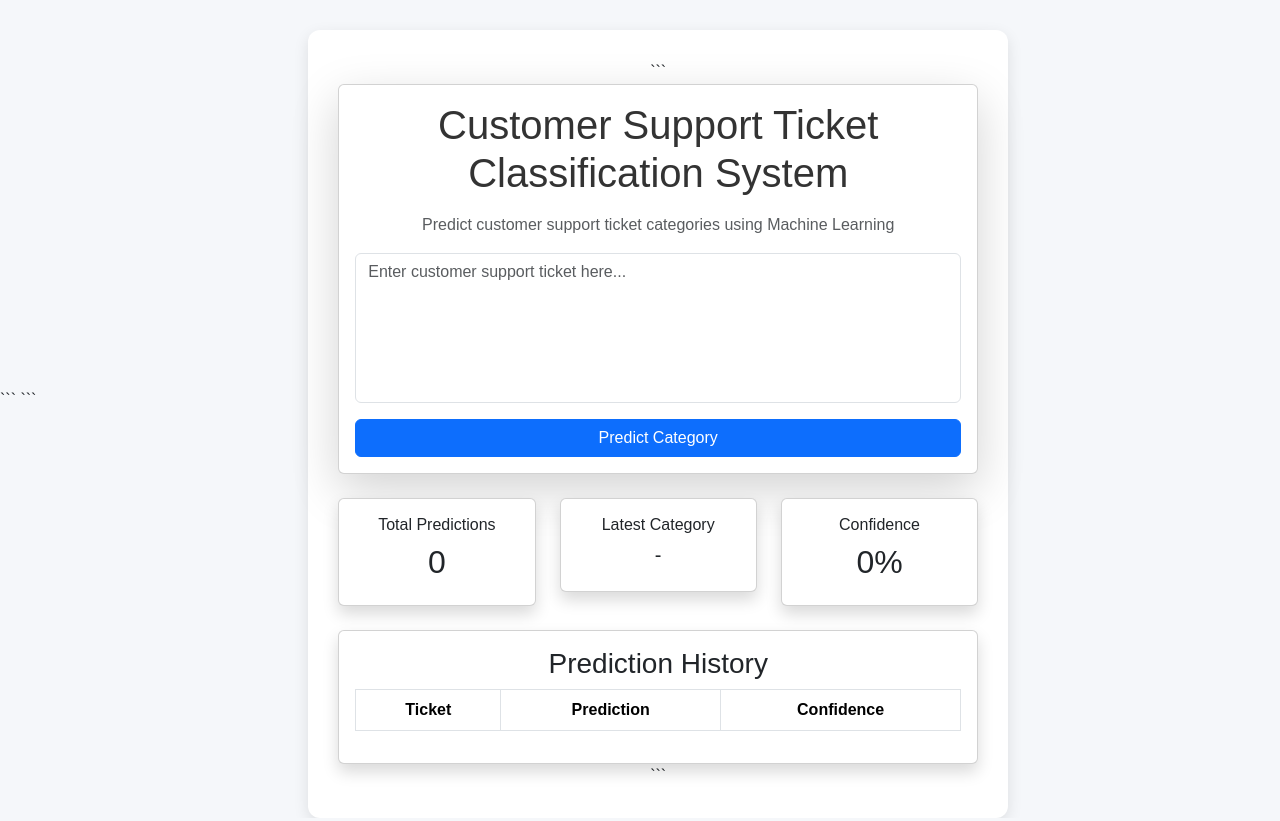
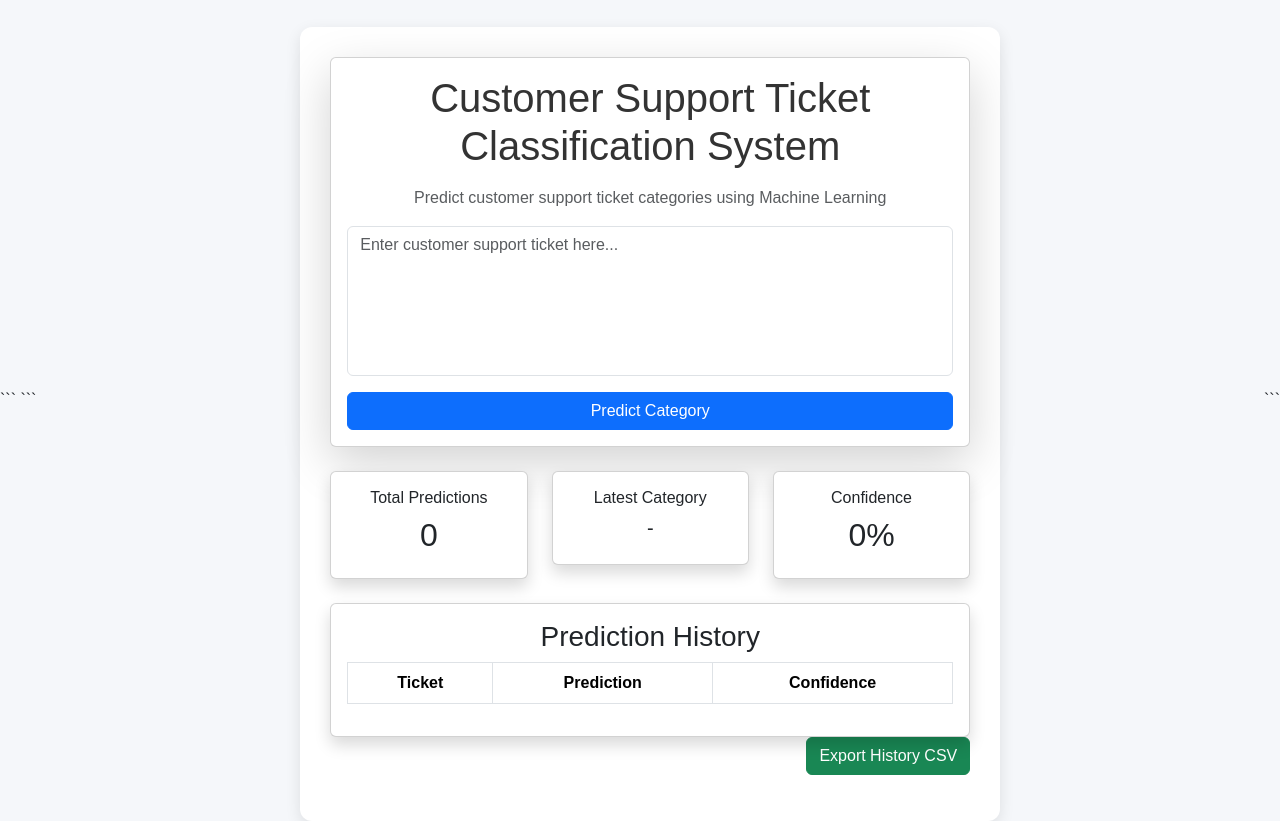
Before and after one commit to Khushichoudhary29/customer-support-ticket-classifier, a Flask app: page / in a window 1280 px wide. Run offline with Flask 3, Linux system fonts and the light colour scheme; lists and menus that the app fills with data are empty; parts of the project's set-up code (start-up, migrations or seed data) failed here and were passed over.

Commit message:
Added CSV export functionality for prediction history

````diff
--- a/app.py
+++ b/app.py
@@ -1,4 +1,6 @@
 from flask import Flask, request, jsonify, render_template
+import pandas as pd
+from flask import send_file
 import joblib
 import numpy as np
 
@@ -95,6 +97,28 @@ def history():
     return jsonify(records)
 
 
+@app.route("/export")
+def export_history():
+
+    records = get_prediction_history()
+
+    if not records:
+        return jsonify({
+            "message": "No prediction history found."
+        })
+
+    df = pd.DataFrame(records)
+
+    csv_file = "predictions.csv"
+
+    df.to_csv(csv_file, index=False)
+
+    return send_file(
+        csv_file,
+        as_attachment=True
+    )
+
+
 # --------------------------------------------------
 # Run Application
 # --------------------------------------------------
--- /dev/null
+++ b/predictions.csv
@@ -0,0 +1,6 @@
+id,ticket_text,prediction,confidence,created_at
+5,unable to see information,Subscription Cancellation,10.15,2026-06-01 06:01:48
+4,I would like a refund for my recent purchase,Feature Request,10.27,2026-05-31 12:12:07
+3,i am unable to login,Subscription Cancellation,10.19,2026-05-31 12:11:09
+2,i am unable to cancel my ticket,Subscription Cancellation,10.2,2026-05-31 12:10:56
+1,i am unable to login,Subscription Cancellation,10.19,2026-05-31 12:10:16
--- a/templates/index.html
+++ b/templates/index.html
@@ -19,7 +19,6 @@
 
 <div class="container mt-5">
 
-```
 <div class="card shadow-lg">
 
     <div class="card-body">
@@ -171,10 +170,24 @@
 
     </div>
 
+
+</div>
+
+<div class="d-flex justify-content-end mb-3">
+
+    <a href="/export"
+       class="btn btn-success">
+
+       Export History CSV
+
+    </a>
+
+</div>
+
+
+
 </div>
 ```
-
-</div>
 
 <script>
 
````
Also changed, not shown: database/predictions.db.
